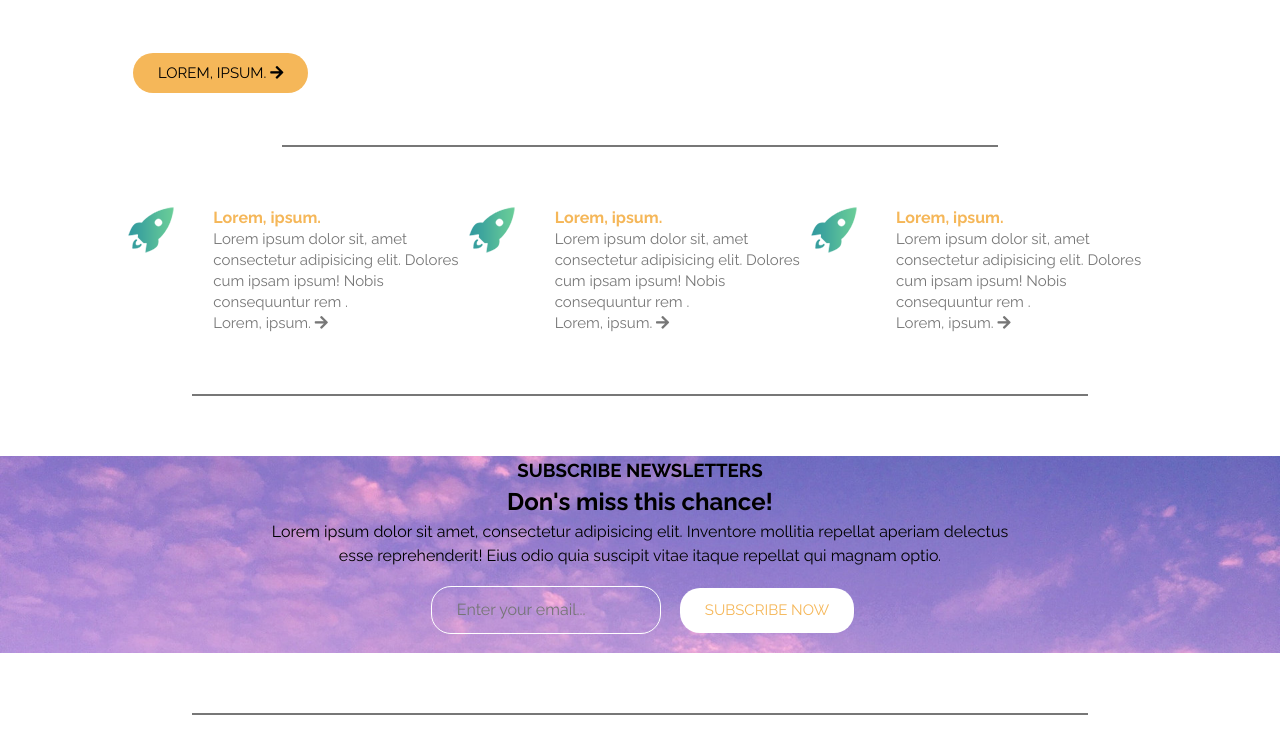
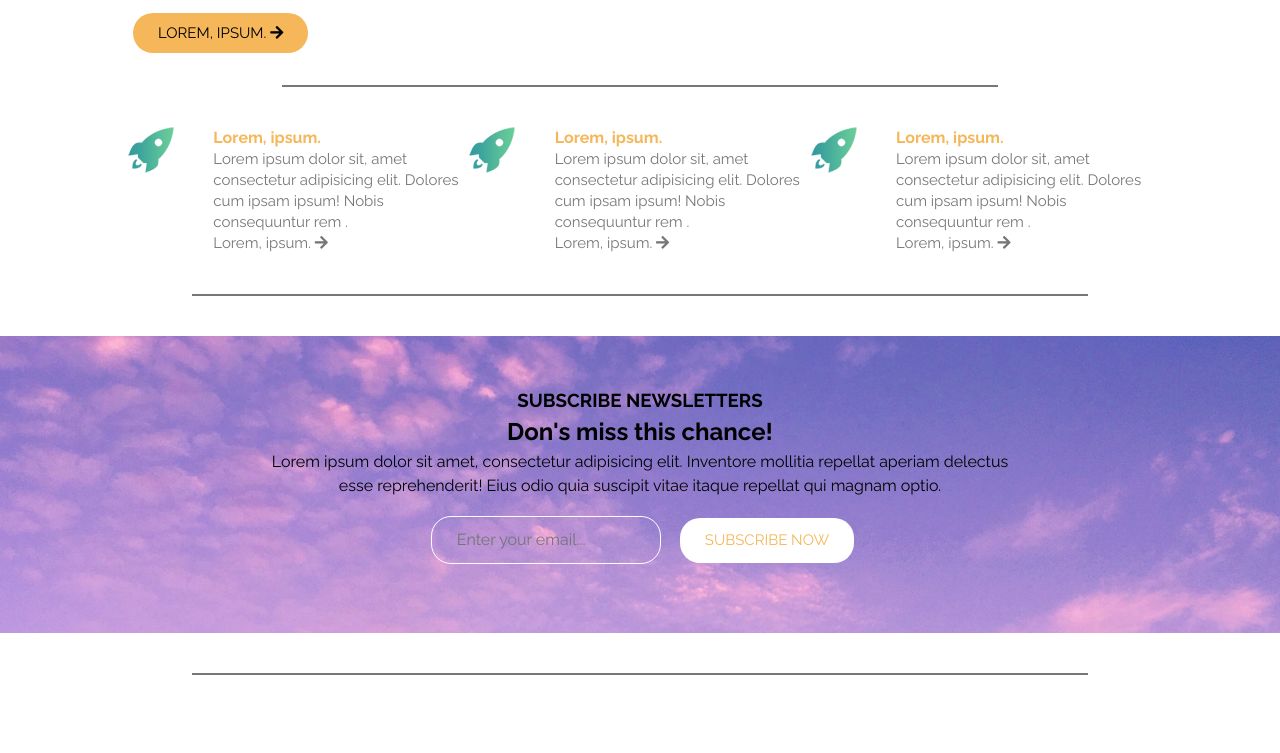
Before and after one commit to j-frilot/Kay-Designs, a plain HTML site: page assets/index.html in a window 1280 px wide. Shown: the part 1185-1938 px from the top of the page. After the commit the page ends 1900 px from the top, so only its background shows below. Drawn offline with Linux system fonts and the light colour scheme.

Commit message:
added corrections to email form

```diff
--- a/scss/base/_global.scss
+++ b/scss/base/_global.scss
@@ -19,7 +19,7 @@ a {
 }
 
 hr {
-    margin: 60px auto;
+    margin: 40px auto;
     width: 70%;
     border: 1px solid #777;
 }
--- a/scss/layout/_email.scss
+++ b/scss/layout/_email.scss
@@ -2,9 +2,10 @@
 
 
 .email {
-    background-image: url("/img/banner.jpg");
+    background-image: url("/assets/img/banner.jpg");
     background-position: center;
     background-size: cover;
+    padding: 50px 0;
     &-content{
         margin: auto;
         width: 60%;
```
Also changed, not shown: assets/css/style.css, 1 other file.
